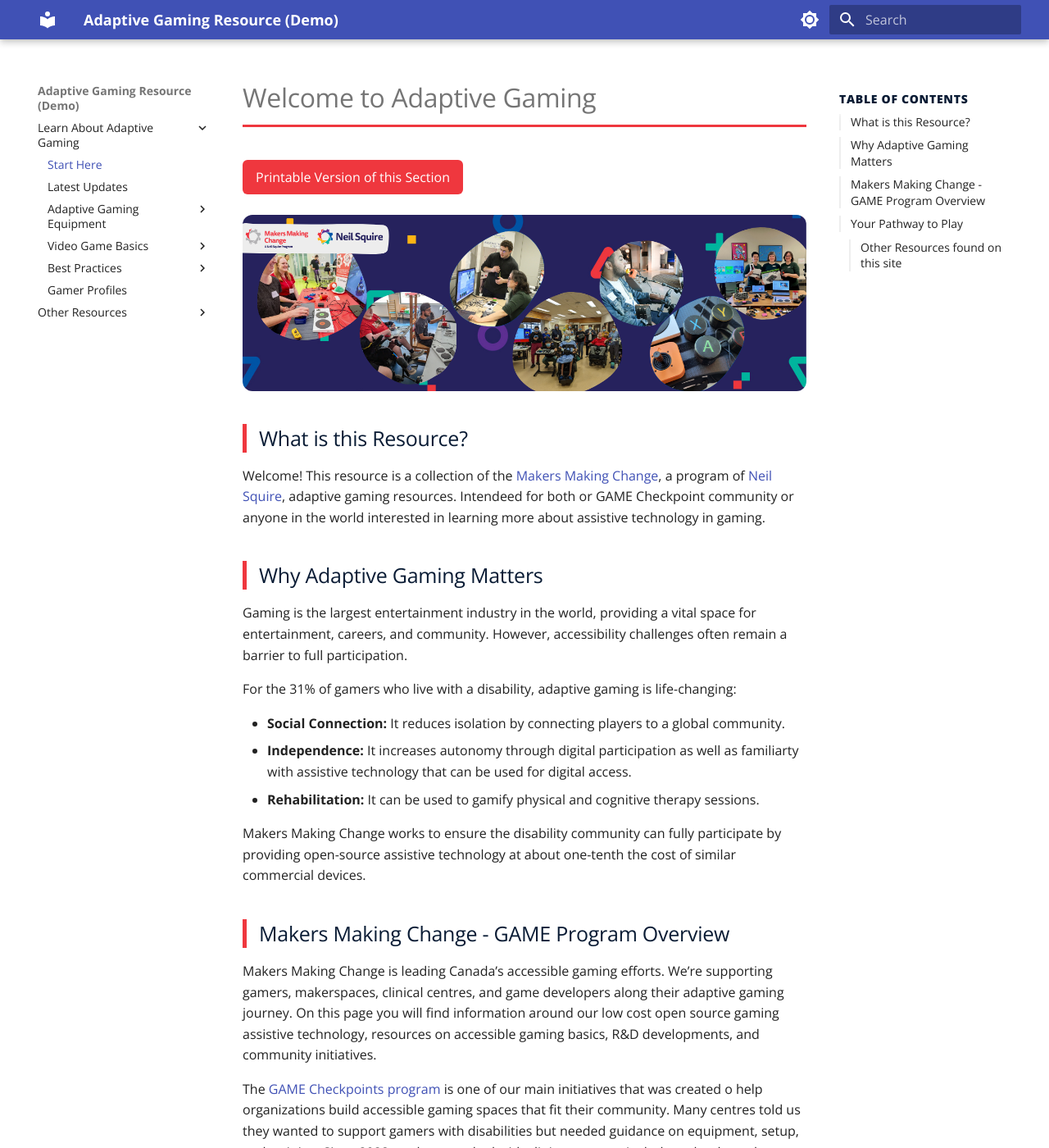
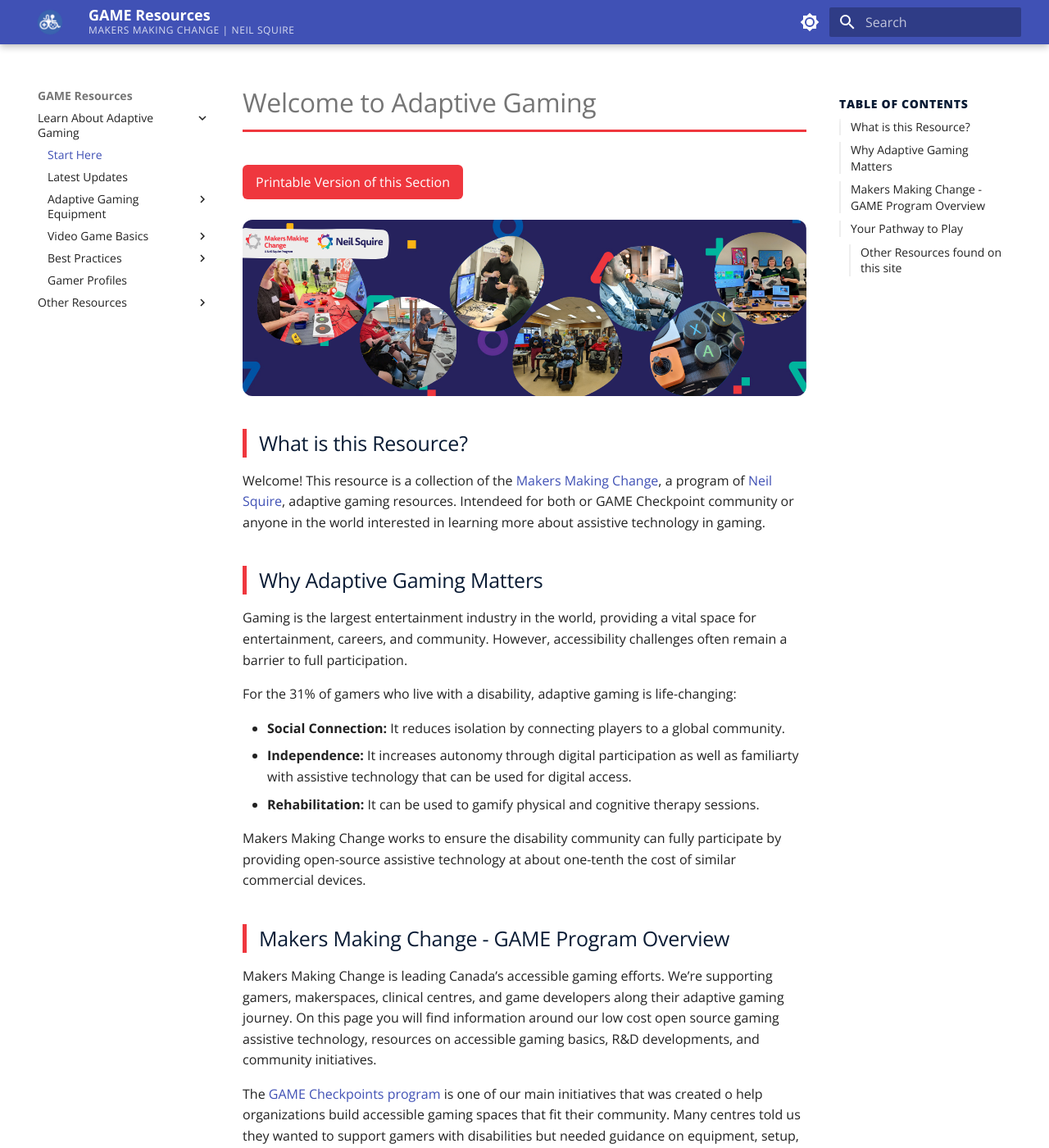
Before and after one commit to tjfentie/GAME-Resource-Test, an MkDocs documentation site: the page built from docs/index.md, in a window 1280 px wide and 1400 px high. Shown: the whole window at 82% size. Built offline with MkDocs 1.6.1 and Material for MkDocs 9.7.7, drawn with Linux system fonts in a browser that asks for light colours.

Commit message:
placeholder test

```diff
--- a/docs/styles/extra.css
+++ b/docs/styles/extra.css
@@ -392,3 +392,47 @@ h2 { border-left: 5px solid #ef373e; padding-left: 15px; }
     margin: 25px 0; /* Creates space above and below the image */
     display: block;
 }
+
+/* for subtitle of page*/
+
+/* Add a subheading under the main site title in the header */
+.md-header__title .md-ellipsis {
+    display: flex;
+    flex-direction: column;
+    line-height: 1.2;
+    padding-top: 5px;
+}
+
+.md-header__title .md-ellipsis::after {
+    content: "Makers Making Change | Neil Squire"; /* Your Subheading Here */
+    font-size: 0.6rem;
+    font-weight: 400;
+    text-transform: uppercase;
+    letter-spacing: 0.05em;
+    opacity: 0.8;
+    color: #ffffff; /* Adjust based on your header color */
+}
+
+/* Make the logo fill more of the header height */
+.md-header__button.md-logo img {
+    height: 1.5rem; /* Default is usually 1.2rem */
+    width: auto;
+}
+
+/* Easy Image Styling */
+img.center-thumb {
+  display: block;
+  margin: 20px auto 5px auto; /* Centers the image */
+  width: 100%;
+  max-width: 600px; /* YouTube thumbnail size */
+  border-radius: 8px;
+}
+
+/* This targets the text immediately following a centered image to act as a caption */
+img.center-thumb + em {
+  display: block;
+  text-align: center;
+  font-size: 0.8rem;
+  color: #666;
+  margin-bottom: 20px;
+}
--- a/mkdocs.yml
+++ b/mkdocs.yml
@@ -1,4 +1,5 @@
-site_name: Adaptive Gaming Resource (Demo)
+site_name: GAME Resources
+site_description: Gaming Accessibility Made For Everyone | Makers Making Change
 site_url: https://tjfentie.github.io/GAME-Resource-Test/
 use_directory_urls: true
 
@@ -31,6 +32,7 @@ nav:
 
 theme:
   name: material
+  logo: images/joypad-rider.png
   custom_dir: overrides
   font:
     text: Open Sans
```
Also changed, not shown: docs/equipment.md (+6 -1 lines), docs/images/joypad-rider.png (added), docs/images/placeholder.png (added).
